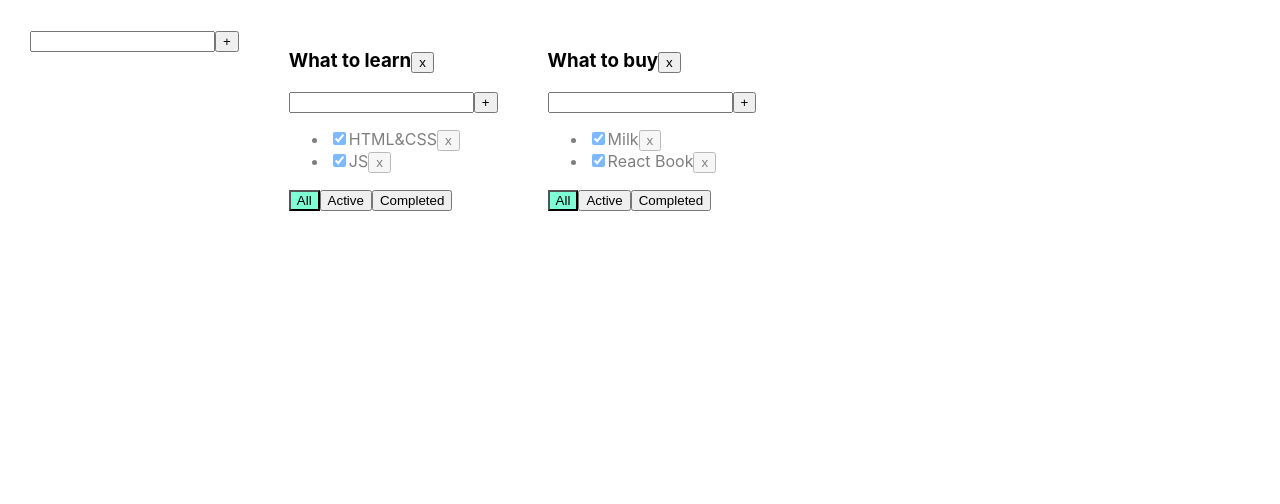
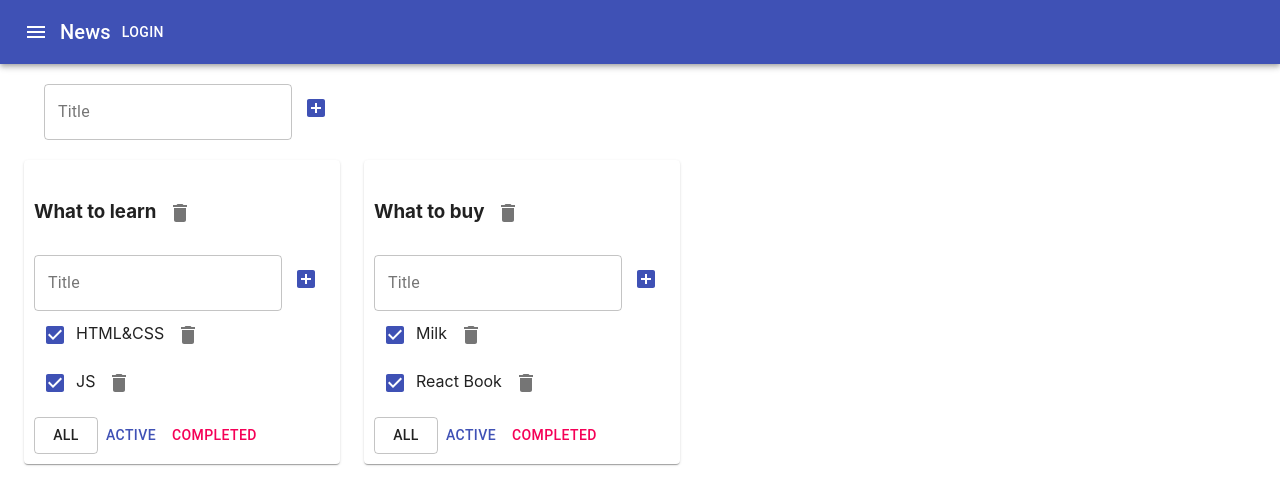
Before and after one commit to Joniks26/todolist, a React (Create React App) app: page / in a window 1280 px wide. Shown: the top 504 px of the page. Built offline with nearby package versions, Linux system fonts and the light colour scheme.

Commit message:
MaterialUI

```diff
--- a/package.json
+++ b/package.json
@@ -3,6 +3,8 @@
   "version": "0.1.0",
   "private": true,
   "dependencies": {
+    "@material-ui/core": "^4.12.3",
+    "@material-ui/icons": "^4.11.2",
     "@testing-library/jest-dom": "^4.2.4",
     "@testing-library/react": "^9.3.2",
     "@testing-library/user-event": "^7.1.2",
@@ -37,5 +39,6 @@
       "last 1 firefox version",
       "last 1 safari version"
     ]
-  }
+  },
+  "devDependencies": {}
 }
--- /dev/null
+++ b/src/AddItemForm.tsx
@@ -0,0 +1,47 @@
+import React, {ChangeEvent, KeyboardEvent, useState} from 'react';
+import {Box, Button, FormControl, IconButton, TextField} from '@material-ui/core';
+import {AddBox} from '@material-ui/icons';
+
+type AddItemFormPropsType = {
+    addItem: (title: string) => void
+}
+
+export function AddItemForm(props: AddItemFormPropsType) {
+
+    let [title, setTitle] = useState("")
+    let [error, setError] = useState<string | null>(null)
+
+    const addItem = () => {
+        if (title.trim() !== "") {
+            props.addItem(title);
+            setTitle("");
+        } else {
+            setError("Title is required");
+        }
+    }
+
+    const onChangeHandler = (e: ChangeEvent<HTMLInputElement>) => {
+        setTitle(e.currentTarget.value)
+    }
+
+    const onKeyPressHandler = (e: KeyboardEvent<HTMLInputElement>) => {
+        setError(null);
+        if (e.charCode === 13) {
+            addItem();
+        }
+    }
+
+    return <div>
+        <TextField variant="outlined"
+                   error={!!error}
+                   value={title}
+                   onChange={onChangeHandler}
+                   onKeyPress={onKeyPressHandler}
+                   label="Title"
+                   helperText={error}
+        />
+        <IconButton color="primary" onClick={addItem}>
+            <AddBox />
+        </IconButton>
+    </div>
+}
--- a/src/App.css
+++ b/src/App.css
@@ -1,3 +1,4 @@
+/*
 .App {
   padding: 30px;
   display: flex;
@@ -22,3 +23,4 @@
 .is-done {
   opacity: 0.5;
 }
+*/
--- a/src/App.tsx
+++ b/src/App.tsx
@@ -2,10 +2,11 @@ import React, {useState} from 'react';
 import './App.css';
 import {TaskType, Todolist} from './Todolist';
 import {v1} from 'uuid';
-import {Input} from "./components/Input";
+import {AddItemForm} from './AddItemForm';
+import {AppBar, Button, Container, Grid, IconButton, Paper, Toolbar, Typography} from '@material-ui/core';
+import {Menu} from '@material-ui/icons';
 
 export type FilterValuesType = "all" | "active" | "completed";
-
 type TodolistType = {
     id: string
     title: string
@@ -37,7 +38,6 @@ function App() {
         ]
     });
 
-
     function removeTask(id: string, todolistId: string) {
         //достанем нужный массив по todolistId:
         let todolistTasks = tasks[todolistId];
@@ -45,12 +45,6 @@ function App() {
         tasks[todolistId] = todolistTasks.filter(t => t.id != id);
         // засетаем в стейт копию объекта, чтобы React отреагировал перерисовкой
         setTasks({...tasks});
-    }
-
-    const addTodoList = (title: string) => {
-        let newID = v1();
-        setTodolists([...todolists, {id: newID, title: title, filter: "all"}])
-        setTasks({...tasks, [newID]: []})
     }
 
     function addTask(title: string, todolistId: string) {
@@ -61,18 +55,6 @@ function App() {
         tasks[todolistId] = [task, ...todolistTasks];
         // засетаем в стейт копию объекта, чтобы React отреагировал перерисовкой
         setTasks({...tasks});
-    }
-
-    const updateTask = (title: string, todolistId: string, taskID: string) => {
-        setTasks({...tasks,[todolistId]:tasks[todolistId].map(m => m.id === taskID ? {...m,title} : m)})
-    }
-
-    const updateTodolist = (id: string, newTitle: string) => {
-      const todolist = todolists.find(tl => tl.id === id)
-        if (todolist) {
-            todolist.title = newTitle;
-            setTodolists([...todolists]);
-        }
     }
 
     function changeStatus(id: string, isDone: boolean, todolistId: string) {
@@ -87,6 +69,20 @@ function App() {
             setTasks({...tasks});
         }
     }
+
+    function changeTaskTitle(id: string, newTitle: string, todolistId: string) {
+        //достанем нужный массив по todolistId:
+        let todolistTasks = tasks[todolistId];
+        // найдём нужную таску:
+        let task = todolistTasks.find(t => t.id === id);
+        //изменим таску, если она нашлась
+        if (task) {
+            task.title = newTitle;
+            // засетаем в стейт копию объекта, чтобы React отреагировал перерисовкой
+            setTasks({...tasks});
+        }
+    }
+
     function changeFilter(value: FilterValuesType, todolistId: string) {
         let todolist = todolists.find(tl => tl.id === todolistId);
         if (todolist) {
@@ -94,6 +90,7 @@ function App() {
             setTodolists([...todolists])
         }
     }
+
     function removeTodolist(id: string) {
         // засунем в стейт список тудулистов, id которых не равны тому, который нужно выкинуть
         setTodolists(todolists.filter(tl => tl.id != id));
@@ -103,9 +100,44 @@ function App() {
         setTasks({...tasks});
     }
 
+    function changeTodolistTitle(id: string, title: string) {
+        // найдём нужный todolist
+        const todolist = todolists.find(tl => tl.id === id);
+        if (todolist) {
+            // если нашёлся - изменим ему заголовок
+            todolist.title = title;
+            setTodolists([...todolists]);
+        }
+    }
+
+    function addTodolist(title: string) {
+        let newTodolistId = v1();
+        let newTodolist: TodolistType = {id: newTodolistId, title: title, filter: 'all'};
+        setTodolists([newTodolist, ...todolists]);
+        setTasks({
+            ...tasks,
+            [newTodolistId]: []
+        })
+    }
+
     return (
         <div className="App">
-            <Input addTask={addTodoList} />
+            <AppBar position="static">
+                <Toolbar>
+                    <IconButton edge="start" color="inherit" aria-label="menu">
+                        <Menu/>
+                    </IconButton>
+                    <Typography variant="h6">
+                        News
+                    </Typography>
+                    <Button color="inherit">Login</Button>
+                </Toolbar>
+            </AppBar>
+            <Container fixed>
+                <Grid container style={{padding: "20px"}}>
+                    <AddItemForm addItem={addTodolist}/>
+                </Grid>
+                <Grid container spacing={3}>
                     {
                         todolists.map(tl => {
                             let allTodolistTasks = tasks[tl.id];
@@ -118,7 +150,9 @@ function App() {
                                 tasksForTodolist = allTodolistTasks.filter(t => t.isDone === true);
                             }
 
-                    return <Todolist
+                            return <Grid item>
+                                <Paper style={{padding: "10px"}}>
+                                    <Todolist
                                         key={tl.id}
                                         id={tl.id}
                                         title={tl.title}
@@ -129,12 +163,15 @@ function App() {
                                         changeTaskStatus={changeStatus}
                                         filter={tl.filter}
                                         removeTodolist={removeTodolist}
-                        updateTask={updateTask}
-                        updateTodolist={updateTodolist}
+                                        changeTaskTitle={changeTaskTitle}
+                                        changeTodolistTitle={changeTodolistTitle}
                                     />
+                                </Paper>
+                            </Grid>
                         })
                     }
-
+                </Grid>
+            </Container>
         </div>
     );
 }
--- /dev/null
+++ b/src/EditableSpan.tsx
@@ -0,0 +1,28 @@
+import React, {ChangeEvent, useState} from 'react';
+import {TextField} from '@material-ui/core';
+
+type EditableSpanPropsType = {
+    value: string
+    onChange: (newValue: string) => void
+}
+
+export function EditableSpan(props: EditableSpanPropsType) {
+    let [editMode, setEditMode] = useState(false);
+    let [title, setTitle] = useState(props.value);
+
+    const activateEditMode = () => {
+        setEditMode(true);
+        setTitle(props.value);
+    }
+    const activateViewMode = () => {
+        setEditMode(false);
+        props.onChange(title);
+    }
+    const changeTitle = (e: ChangeEvent<HTMLInputElement>) => {
+        setTitle(e.currentTarget.value)
+    }
+
+    return editMode
+        ?    <TextField value={title} onChange={changeTitle} autoFocus onBlur={activateViewMode} />
+        : <span onDoubleClick={activateEditMode}>{props.value}</span>
+}
--- a/src/Todolist.tsx
+++ b/src/Todolist.tsx
@@ -1,7 +1,9 @@
-import React, {ChangeEvent, useState, KeyboardEvent} from 'react';
+import React, {ChangeEvent} from 'react';
 import {FilterValuesType} from './App';
-import {Input} from "./components/Input";
-import {EditableSpan} from "./components/EditableSpan";
+import {AddItemForm} from './AddItemForm';
+import {EditableSpan} from './EditableSpan';
+import {Button, Checkbox, IconButton} from '@material-ui/core';
+import {Delete} from '@material-ui/icons';
 
 export type TaskType = {
     id: string
@@ -18,27 +20,35 @@ type PropsType = {
     addTask: (title: string, todolistId: string) => void
     changeTaskStatus: (id: string, isDone: boolean, todolistId: string) => void
     removeTodolist: (id: string) => void
+    changeTodolistTitle: (id: string, newTitle: string) => void
     filter: FilterValuesType
-    updateTask: (title: string, todolistId: string, taskID: string) => void
-    updateTodolist: (id: string, newTitle: string) => void
+    changeTaskTitle: (taskId: string, newTitle: string, todolistId: string) => void
 }
 
 export function Todolist(props: PropsType) {
-    const removeTodolist = () => props.removeTodolist(props.id)
+    const addTask = (title: string) => {
+        props.addTask(title, props.id);
+    }
+
+    const removeTodolist = () => {
+        props.removeTodolist(props.id);
+    }
+    const changeTodolistTitle = (title: string) => {
+        props.changeTodolistTitle(props.id, title);
+    }
+
     const onAllClickHandler = () => props.changeFilter("all", props.id);
     const onActiveClickHandler = () => props.changeFilter("active", props.id);
     const onCompletedClickHandler = () => props.changeFilter("completed", props.id);
 
-    const updateTodolist = (newTitle: string) => {
-        props.updateTodolist(props.id, newTitle)
-    }
-
     return <div>
-        <h3> <EditableSpan title={props.title} callBack={(updateTodolist)}/>
-            <button onClick={removeTodolist}>x</button>
+        <h3> <EditableSpan value={props.title} onChange={changeTodolistTitle} />
+            <IconButton onClick={removeTodolist}>
+                <Delete />
+            </IconButton>
         </h3>
-            <Input addTask={(title)=>props.addTask(title,props.id)}/>
-        <ul>
+        <AddItemForm addItem={addTask}/>
+        <div>
             {
                 props.tasks.map(t => {
                     const onClickHandler = () => props.removeTask(t.id, props.id)
@@ -46,25 +56,40 @@ export function Todolist(props: PropsType) {
                         let newIsDoneValue = e.currentTarget.checked;
                         props.changeTaskStatus(t.id, newIsDoneValue, props.id);
                     }
+                    const onTitleChangeHandler = (newValue: string) => {
+                        props.changeTaskTitle(t.id, newValue, props.id);
+                    }
 
-                    return <li key={t.id} className={t.isDone ? "is-done" : ""}>
-                        <input type="checkbox" onChange={onChangeHandler} checked={t.isDone}/>
-                        <EditableSpan title={t.title} callBack={(title)=>props.updateTask(title,props.id,t.id)}/>
-                        <button onClick={onClickHandler}>x</button>
-                    </li>
+
+                    return <div key={t.id} className={t.isDone ? "is-done" : ""}>
+                        <Checkbox
+                            checked={t.isDone}
+                            color="primary"
+                            onChange={onChangeHandler}
+                        />
+
+                        <EditableSpan value={t.title} onChange={onTitleChangeHandler} />
+                        <IconButton onClick={onClickHandler}>
+                            <Delete />
+                        </IconButton>
+                    </div>
                 })
             }
-        </ul>
-        <div>
-            <button className={props.filter === 'all' ? "active-filter" : ""}
-                    onClick={onAllClickHandler}>All
-            </button>
-            <button className={props.filter === 'active' ? "active-filter" : ""}
-                    onClick={onActiveClickHandler}>Active
-            </button>
-            <button className={props.filter === 'completed' ? "active-filter" : ""}
-                    onClick={onCompletedClickHandler}>Completed
-            </button>
+        </div>
+        <div style={{ paddingTop: "10px"}}>
+            <Button variant={props.filter === 'all' ? 'outlined' : 'text'}
+                    onClick={onAllClickHandler}
+                    color={'default'}
+            >All
+            </Button>
+            <Button variant={props.filter === 'active' ? 'outlined' : 'text'}
+                    onClick={onActiveClickHandler}
+                    color={'primary'}>Active
+            </Button>
+            <Button variant={props.filter === 'completed' ? 'outlined' : 'text'}
+                    onClick={onCompletedClickHandler}
+                    color={'secondary'}>Completed
+            </Button>
         </div>
     </div>
 }
--- a/src/components/EditableSpan.tsx
+++ /dev/null
@@ -1,27 +0,0 @@
-import React, {ChangeEvent, useState} from "react";
-
-type PropsType = {
-    title: string
-    callBack: (title: string) => void
-}
-
-
-export const EditableSpan = (props: PropsType) => {
-    let [title, setTitle] = useState(props.title)
-    let [edit, setEdit] = useState(false)
-    const activateEditMode = () => {
-        setEdit(true)
-    }
-    const deactivateEditMode = () => {
-        setEdit(false)
-        props.callBack(title)
-    }
-   const onChangeHandler = (e:ChangeEvent<HTMLInputElement>) => {
-        setTitle(e.currentTarget.value)
-    }
-        return (
-        edit
-            ? <input onBlur={deactivateEditMode} autoFocus={true} value={title} onChange={onChangeHandler}/>
-            : <span  onDoubleClick={activateEditMode}>{props.title}</span>
-    )
-}
--- a/src/components/Input.tsx
+++ /dev/null
@@ -1,44 +0,0 @@
-import React, {ChangeEvent, KeyboardEvent, useState} from "react";
-
-type propsType = {
-    addTask:(title: string) => void
-}
-
-
-export const Input = (props: propsType) => {
-    let [title, setTitle] = useState("")
-    let [error, setError] = useState<string | null>(null)
-
-    const addTask = () => {
-        let newTitle = title.trim();
-        if (newTitle !== "") {
-            props.addTask(newTitle);
-            setTitle("");
-        } else {
-            setError("Title is required");
-        }
-    }
-
-    const onChangeHandler = (e: ChangeEvent<HTMLInputElement>) => {
-        setTitle(e.currentTarget.value)
-    }
-
-    const onKeyPressHandler = (e: KeyboardEvent<HTMLInputElement>) => {
-        setError(null);
-        if (e.charCode === 13) {
-            addTask();
-        }
-    }
-
-    return (
-        <div>
-            <input value={title}
-                   onChange={onChangeHandler}
-                   onKeyPress={onKeyPressHandler}
-                   className={error ? "error" : ""}
-            />
-        <button onClick={addTask}>+</button>
-            {error && <div className="error-message">{error}</div>}
-        </div>
-            )
-}
```
Also changed, not shown: tsconfig.json (line endings or trailing spaces), 2 other files (tests, documents, lock files or other folders). Lines whose indentation alone changed are shown as unchanged.
